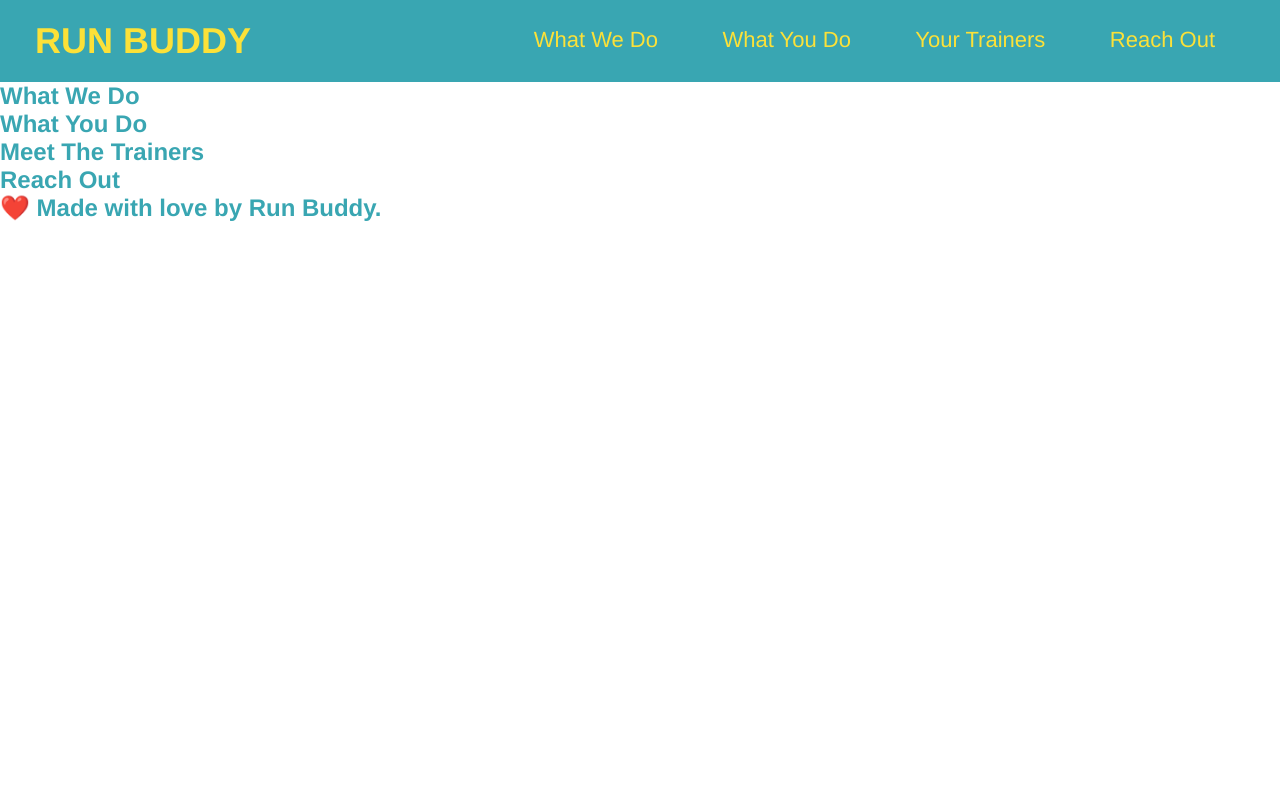
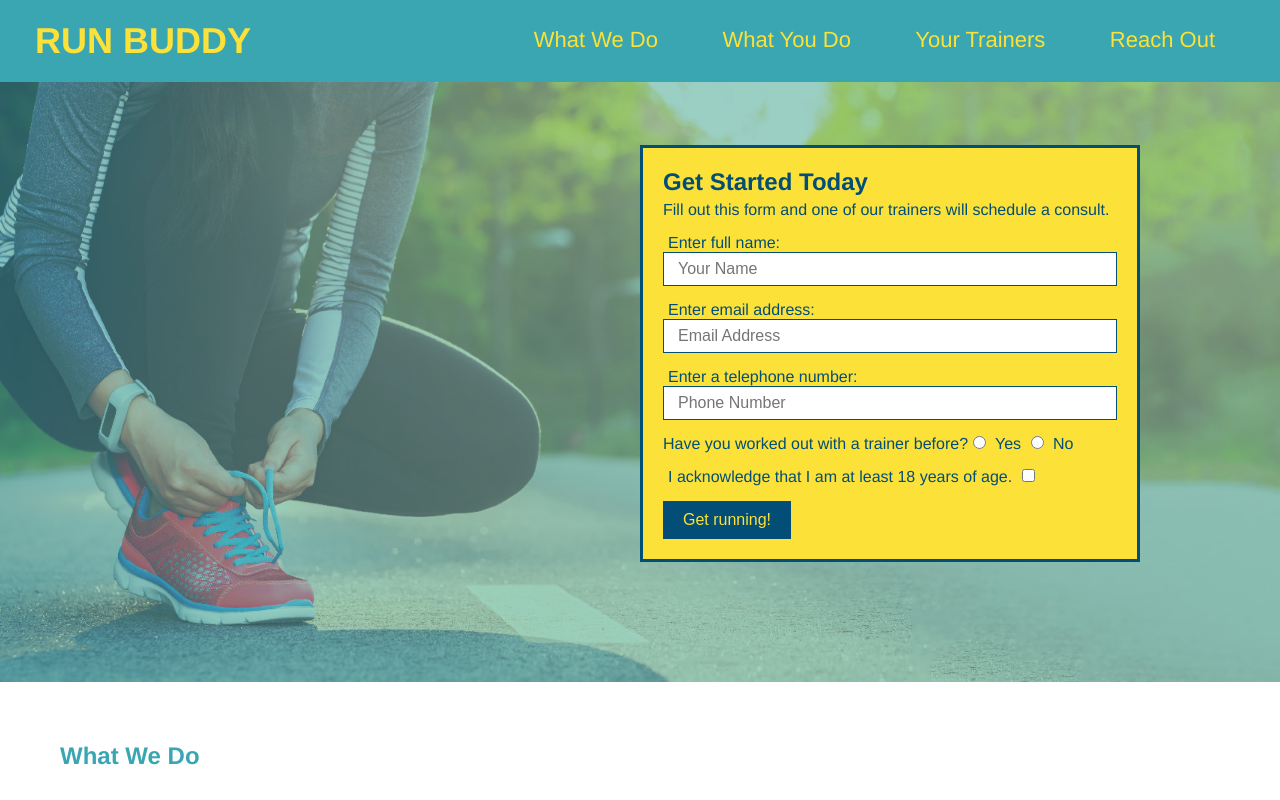
Before and after one commit to anillag/run-buddy, a plain HTML site: page index.html in a window 1280 px wide. Shown: the top 800 px of the page. Drawn offline with Linux system fonts and the light colour scheme.

Commit message:
Updated Jumbotron/Hero

```diff
--- a/assets/css/style.css
+++ b/assets/css/style.css
@@ -1,31 +1,32 @@
 * {
     margin: 0;
     padding: 0;
+    box-sizing: border-box;
   }
 
 body {
     /* more on this crazy alphanumerical value in a minute! */
-    color: #39a6b2;
+    color: #39A6B2;
     font-family: Helvetica, Arial, sans-serif;
   }
 
   /* apply styles to <header> */
 header {
     padding: 20px 35px;
-    background-color: #39a6b2;
+    background-color: #39A6B2;
   }
 
   header h1 {
     font-weight: bold;
     font-size: 36px;
-    color: #fce138;
+    color: #FCE138;
     margin: 0;
     display: inline;
   }
 
   header a {
     text-decoration: none;
-    color: #fce138;
+    color: #FCE138;
   }
 
   header nav {
@@ -42,3 +43,82 @@ header {
     font-weight: lighter;
     font-size: 22px;
   }
+
+  footer {
+    background: #FCE138;
+    width: 100%;
+    padding: 40px 35px;
+  }
+
+  footer h2 {
+    display: inline;
+    color: #024E76;
+    font-size: 30px;
+    margin: 0;
+  }
+
+  footer div {
+    float: right;
+    line-height: 1.5;
+    text-align: right;
+  }
+
+  footer a {
+    color: #024E76;
+  }
+
+  section {
+    padding: 60px;
+  }
+
+  /* "Jumbotron" Style Start */
+  .hero {
+    background-image: url("../images/hero-bg.jpg");
+    height: 600px;
+    background-size: cover;
+    background-position: center;
+    position: relative;
+  }
+  /* "Jumbotron" Style End */
+
+  .hero-form {
+    background-color: #FCE138;
+    padding: 20px;
+    width: 500px;
+    color: #024E76;
+    border: 3px solid #024E76;
+    position: absolute;
+    bottom: 120px;
+    right: 140px;
+  }
+
+  h3 {
+      font-size: 24px;
+      margin: 0;
+  }
+
+  .hero-form p {
+    margin: 5px 0 15px 0;
+  }
+
+  .form-input {
+      border: solid 1px #024E76;
+      display: block;
+      padding: 7px 14px;
+      font-size: 16px;
+      color: #024E76;
+      width: 100%;
+      margin-bottom: 15px;
+  }
+
+  .hero-form label {
+    margin: 0 5px;
+  }
+
+  .hero-form button {
+      color: #FCE138;
+      background-color: #024E76;
+      border: none;
+      padding: 10px 20px;
+      font-size: 16px;
+  }
--- a/index.html
+++ b/index.html
@@ -33,8 +33,38 @@
         </header>
 
         <!-- "Jumbotron" -->
-        <section>
+        <section class="hero">
+            <div class="hero-form">
+                <h3>Get Started Today</h3>
+                <p>Fill out this form and one of our trainers will schedule a consult.</p>
+                <!-- Add Form Element -->
+                <form>
+                    <label for="name">Enter full name:</label>
+                    <input type="text" placeholder="Your Name" name="name" id="name" class="form-input" />
+                    <label for="email">Enter email address:</label>
+                    <input type="email" placeholder="Email Address" name="email" id="email" class="form-input" />
+                    <label for="phone">Enter a telephone number:</label>
+                    <input type="tel" placeholder="Phone Number" name="phone" id="phone" class="form-input" />
+                    <p>
+                        Have you worked out with a trainer before?
+                        <input type="radio" name="trainer-confirm" id="trainer-yes" />
+                        <label for="trainer-yes">Yes</label>
+                        <input type="radio" name="trainer-confirm" id="trainer-no" />
+                        <label for="trainer-no">No</label>
+                    </p>
+                    <p>
+                        <label for="18">
+                            I acknowledge that I am at least 18 years of age.
+                        </label>
+                        <input type="checkbox" name="18" id="18" />
+                    </p>
+                    <button type="submit">
+                        Get running!
+                    </button>
+                </form>
+            </div>
         </section>
+        <!-- "Jumbotron" End -->
 
         <!-- What We Do -->
         <section>
@@ -59,6 +89,10 @@
         <!-- Footer -->
         <footer>
             <h2>❤️ Made with love by Run Buddy.</h2>
+            <div>
+                <a href="#">Read Our Privacy Policy</a><br />
+                &copy; 2019 Run Buddy, Inc.
+            </div>
         </footer>
     </body>
 </html>
```
Also changed, not shown: assets/images/hero-bg.jpg (added).
